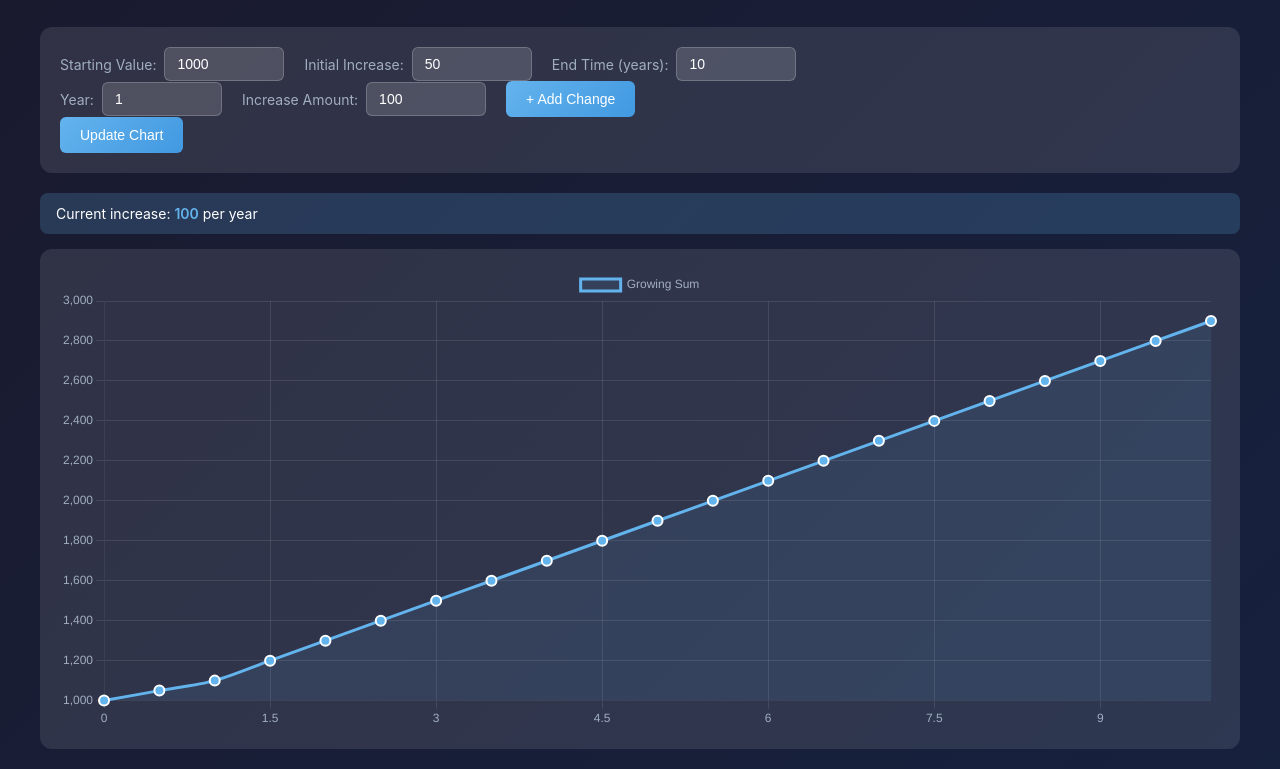
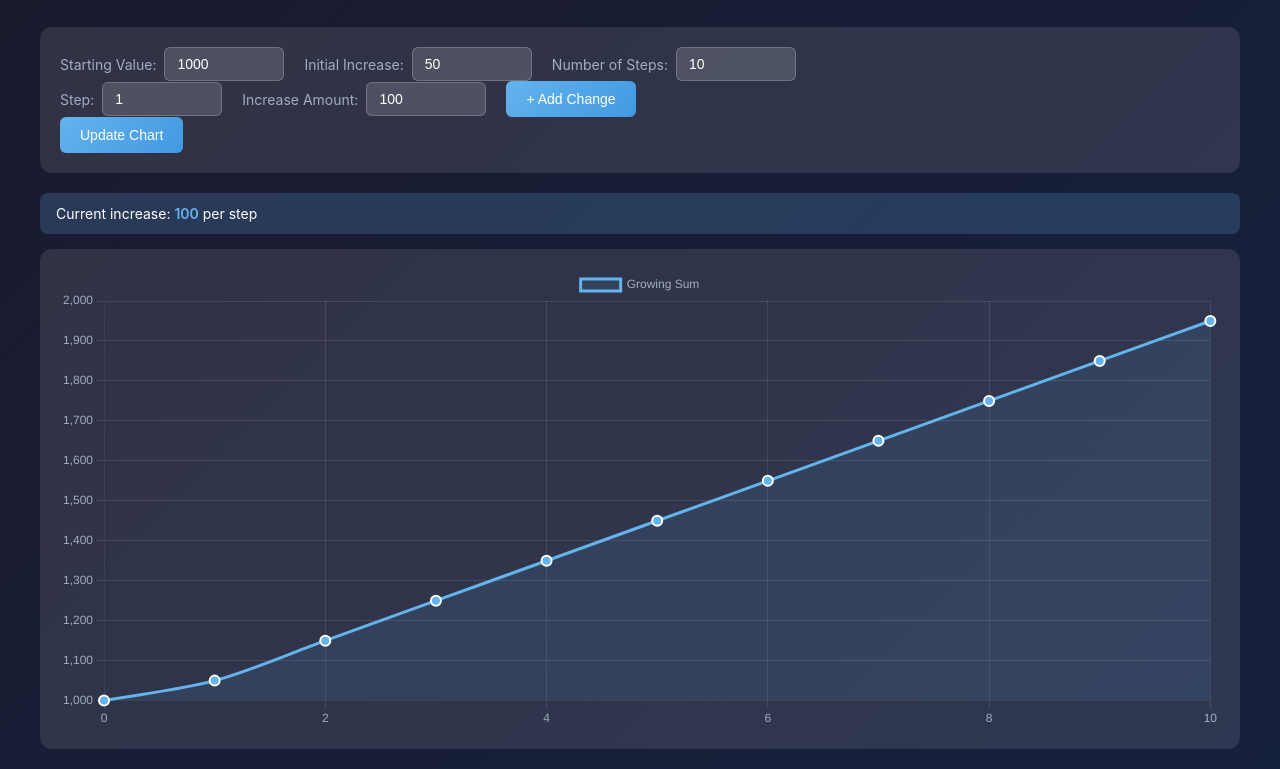
Before and after one commit to Drakmyth/incremental-series-explorer, a plain HTML site: page index.html in a window 1280 px wide. Both pictures are taken after a click on the button "+ Add Change". Shown: the part 62-831 px from the top of the page. Drawn offline with nearby package versions, Linux system fonts and the light colour scheme.

Commit message:
Remove references to 'years' in favor of a unitless time

```diff
--- a/index.html
+++ b/index.html
@@ -125,14 +125,14 @@
                     <input type="number" id="initialIncrease" value="50" step="10" min="-10000" max="100000">
                 </div>
                 <div class="control-item">
-                    <label for="endTime">End Time (years):</label>
+                    <label for="endTime">Number of Steps:</label>
                     <input type="number" id="endTime" value="10" step="1" min="1" max="100">
                 </div>
             </div>
             <div class="control-group">
                 <div class="control-item">
-                    <label for="yearChange">Year:</label>
-                    <input type="number" id="yearChange" value="1" step="1" min="0" max="100">
+                    <label for="stepChange">Step:</label>
+                    <input type="number" id="stepChange" value="1" step="1" min="0" max="100">
                 </div>
                 <div class="control-item">
                     <label for="increaseChange">Increase Amount:</label>
@@ -144,7 +144,7 @@
         </div>
 
         <div class="rate-info">
-            Current increase: <span id="currentIncreaseDisplay">50</span> per year
+            Current increase: <span id="currentIncreaseDisplay">50</span> per step
         </div>
 
         <div class="chart-container">
@@ -155,13 +155,13 @@
     <script>
         let chart;
 
-        // Store rate changes as objects: { year: number, increase: number }
-        let rateChanges = [{ year: 0, increase: 50 }];
+        // Store rate changes as objects: { step: number, increase: number }
+        let rateChanges = [{ step: 0, increase: 50 }];
 
         // Get DOM elements
         const initialValueInput = document.getElementById('initialValue');
         const initialIncreaseInput = document.getElementById('initialIncrease');
-        const yearChangeInput = document.getElementById('yearChange');
+        const stepChangeInput = document.getElementById('stepChange');
         const increaseChangeInput = document.getElementById('increaseChange');
         const endTimeInput = document.getElementById('endTime');
         const updateChartBtn = document.getElementById('updateChartBtn');
@@ -250,12 +250,12 @@
             for (let i = 0; i < dataPoints.length; i++) {
                 result[i] = currentValue;
 
-                // Find next rate change
+        // Find next rate change
                 const currentIncrease = initialIncreaseInput.value;
                 let increase = parseFloat(currentIncrease) || 0;
 
                 for (const rateChange of rateChanges) {
-                    if (rateChange.year > 0 && rateChange.year <= dataPoints[i]) {
+                    if (rateChange.step > 0 && rateChange.step <= dataPoints[i]) {
                         increase = rateChange.increase;
                     }
                 }
@@ -269,11 +269,10 @@
         }
 
         // Generate data points
-        function generateDataPoints(endYear) {
-            const step = 0.5;
+        function generateDataPoints(endValue) {
             const dataPoints = [];
-            for (let y = 0; y <= endYear; y += step) {
-                dataPoints.push(y);
+            for (let i = 0; i <= endValue; i++) {
+                dataPoints.push(i);
             }
             return dataPoints;
         }
@@ -282,7 +281,7 @@
         function updateCurrentIncrease() {
             let increase = parseFloat(initialIncreaseInput.value) || 0;
             for (const change of rateChanges) {
-                if (change.year >= 0) {
+                if (change.step >= 0) {
                     increase = change.increase;
                 }
             }
@@ -291,8 +290,8 @@
 
         // Main update function
         function updateChart() {
-            const endYear = parseFloat(endTimeInput.value) || 10;
-            const dataPoints = generateDataPoints(endYear);
+            const endValue = parseFloat(endTimeInput.value) || 10;
+            const dataPoints = generateDataPoints(endValue);
 
             const sums = calculateSum(dataPoints);
 
@@ -303,12 +302,12 @@
 
         // Add a new rate change
         function addRateChange() {
-            const year = parseFloat(yearChangeInput.value);
+            const step = parseFloat(stepChangeInput.value);
             const increase = parseFloat(increaseChangeInput.value);
-            if (year > rateChanges[rateChanges.length - 1].year) {
-                rateChanges.push({ year: year, increase: increase });
-                // Sort by year
-                rateChanges.sort((a, b) => a.year - b.year);
+            if (step > rateChanges[rateChanges.length - 1].step) {
+                rateChanges.push({ step: step, increase: increase });
+                // Sort by step
+                rateChanges.sort((a, b) => a.step - b.step);
                 updateChart();
                 updateCurrentIncrease();
             }
@@ -321,7 +320,7 @@
             updateChart();
             updateCurrentIncrease();
         });
-        yearChangeInput.addEventListener('input', (e) => {
+        stepChangeInput.addEventListener('input', (e) => {
             e.preventDefault();
             addRateChange();
         });
```
